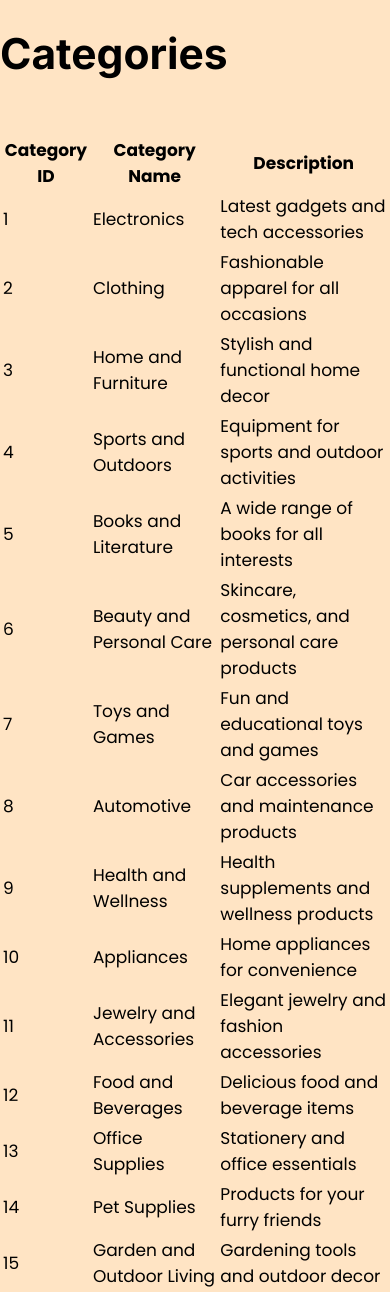
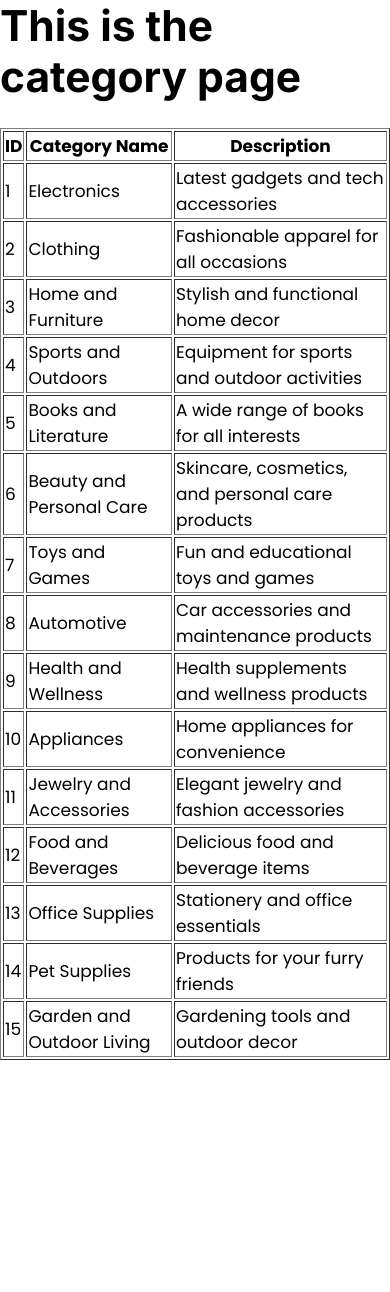
Before and after one commit to JackSparrow9875/Flask, a Flask app: page /categories in a window 390 px wide. After the commit the page ends 1060 px from the top, so only its background shows below. Run offline with Flask 3, Linux system fonts and the light colour scheme.

```diff
--- a/static/styles/main.css
+++ b/static/styles/main.css
@@ -6,11 +6,11 @@ body {
     padding: 0;
     margin: 0;
     font-family: 'Poppins', sans-serif;
-    background-color: bisque;
 }
 
 h1, h2, h3, h4, h5, h6 {
     font-family: 'Inter', sans-serif;
+    margin: 0;
 }
 
 h1 { font-size: 2.5rem; }
@@ -22,14 +22,9 @@ h6 { font-size: 1.25rem; }
 
 
 
-/* IDs */
-#header {
-    width: 1440px;
-    height: 48px;
+#top-header {
+    width: 100%;
     color: white;
     background-color: black;
-}
-
-#header-text {
     padding: 12px 136px 12px 445px;
 }
--- a/templates/base.html
+++ b/templates/base.html
@@ -2,14 +2,15 @@
 <html lang="en">
     <head>
         <meta charset="UTF-8">
-        <meta name="viewport" content="width=device-widht, initial-scale=1">
-        <link href="https://cdn.jsdelivr.net/npm/bootstrap@5.3.2/dist/css/bootstrap.min.css" rel="stylesheet" integrity="sha384-T3c6CoIi6uLrA9TneNEoa7RxnatzjcDSCmG1MXxSR1GAsXEV/Dwwykc2MPK8M2HN" crossorigin="anonymous">
-        <title>NovaCart</title>
+        <link rel="stylesheet" href="{{ url_for('static', filename='styles/main.css') }}">
+        <link rel="preconnect" href="https://fonts.googleapis.com">
+        <link rel="preconnect" href="https://fonts.gstatic.com" crossorigin>
+        <link href="https://fonts.googleapis.com/css2?family=Inter:wght@100;200;300;400;500;600;700;800;900&family=Poppins:ital,wght@0,100;0,200;0,300;0,400;0,500;0,600;0,700;0,800;0,900;1,100;1,200;1,300;1,400;1,500;1,600;1,700;1,800;1,900&display=swap" rel="stylesheet">
+        <title>
+            {% block title %} {% endblock %}
+        </title>
     </head>
     <body>
         {% block content %} {% endblock %}
-        <script src="https://cdn.jsdelivr.net/npm/bootstrap@5.3.2/dist/js/bootstrap.bundle.min.js" integrity="sha384-C6RzsynM9kWDrMNeT87bh95OGNyZPhcTNXj1NW7RuBCsyN/o0jlpcV8Qyq46cDfL" crossorigin="anonymous"></script>
-        <script src="https://cdn.jsdelivr.net/npm/@popperjs/core@2.11.8/dist/umd/popper.min.js" integrity="sha384-I7E8VVD/ismYTF4hNIPjVp/Zjvgyol6VFvRkX/vR+Vc4jQkC+hVqc2pM8ODewa9r" crossorigin="anonymous"></script>
-        <script src="https://cdn.jsdelivr.net/npm/bootstrap@5.3.2/dist/js/bootstrap.min.js" integrity="sha384-BBtl+eGJRgqQAUMxJ7pMwbEyER4l1g+O15P+16Ep7Q9Q+zqX6gSbd85u4mG4QzX+" crossorigin="anonymous"></script>
     </body>
 </html>
--- a/templates/categories.html
+++ b/templates/categories.html
@@ -1,35 +1,26 @@
-<!DOCTYPE html>
-<html lang="en">
-    <head>
-        <meta charset="UTF-8">
-        <link rel="preconnect" href="https://fonts.googleapis.com">
-        <link rel="preconnect" href="https://fonts.gstatic.com" crossorigin>
-        <link href="https://fonts.googleapis.com/css2?family=Inter:wght@100;200;300;400;500;600;700;800;900&family=
-            Poppins:ital,wght@0,100;0,200;0,300;0,400;0,500;0,600;0,700;0,800;0,900;1,100;1,200;1,300;1,400;1,500;1,600;
-            1,700;1,800;1,900&display=swap" rel="stylesheet">
-        <link rel="stylesheet" href="{{ url_for('static', filename='styles/main.css') }}">
-        <title>NovaCart - Categories</title>
-    </head>
-    <body>
-        <h1>Categories</h1>
+{% extends 'base.html' %}
+
+{% block title %} Categories {% endblock %}
+
+{% block content %}
+<h1>This is the category page</h1>
 <br>
-        <table>
+<table border="1px">
     <thead>
         <tr>
-                    <th>Category ID</th>
+            <th>ID</th>
             <th>Category Name</th>
             <th>Description</th>
         </tr>
     </thead>
     <tbody>
-                {% for i in categories %}
+        {% for category in categories %}
         <tr>
-                        <td>{{ i.id }}</td>
-                        <td>{{ i.name }}</td>
-                        <td>{{ i.description }}</td>
+            <td>{{ category.id }}</td>
+            <td>{{ category.name }}</td>
+            <td>{{ category.description }}</td>
         </tr>
         {% endfor %}
     </tbody>
 </table>
-    </body>
-</html>
+{% endblock %}
```
Also changed, not shown: templates/index.html (+8 -5 lines). Lines whose indentation alone changed are shown as unchanged.
